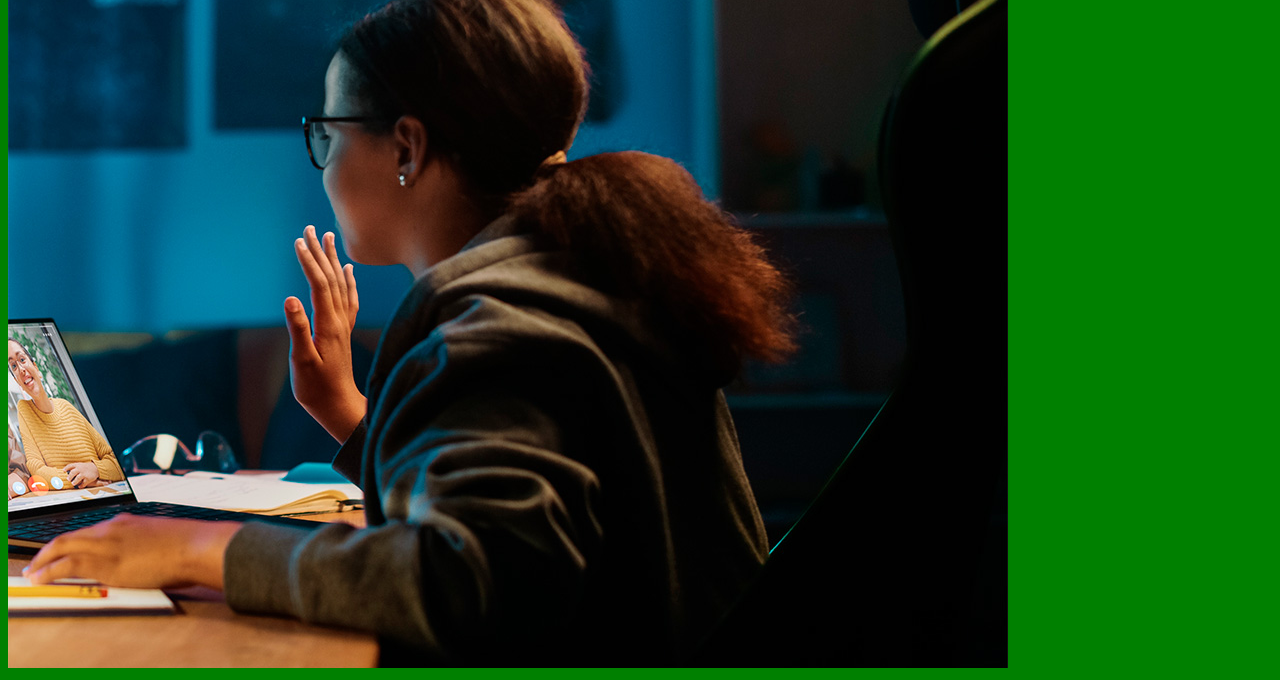
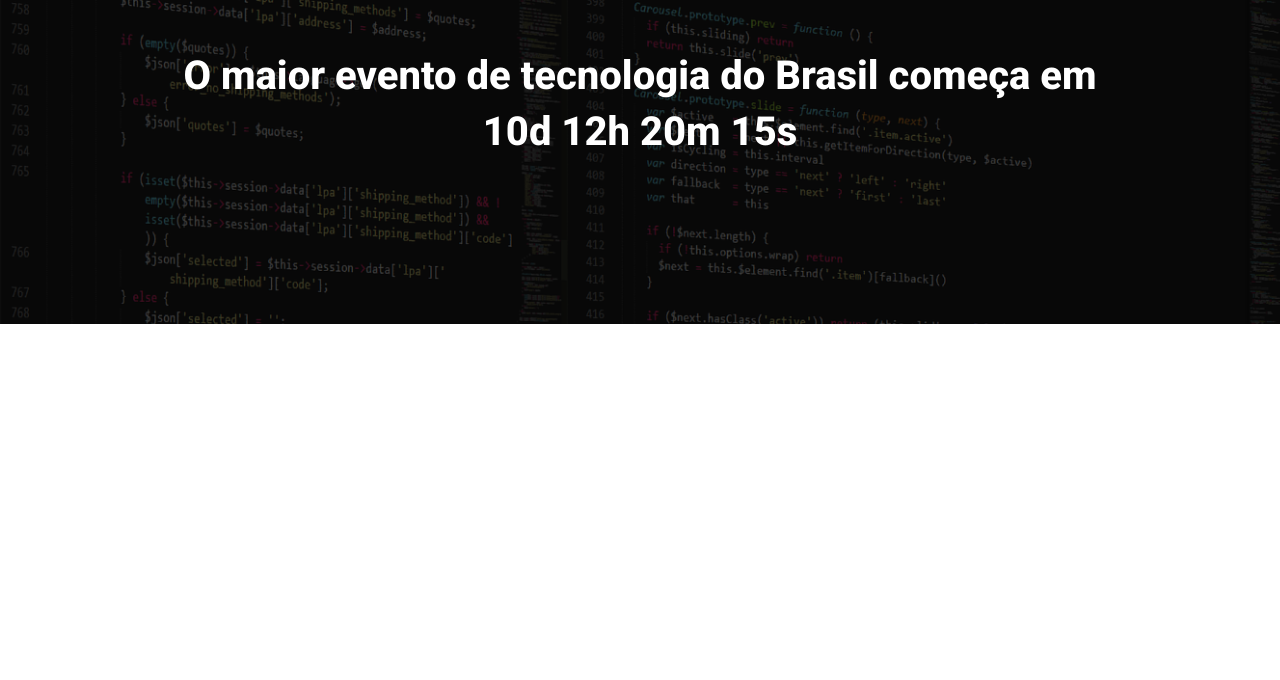
Before and after one commit to FernandoSilvaDev/ebac_tech_talks, a website built with Parcel: page src/index.html in a window 1280 px wide. Shown: the part 160-840 px from the top of the page. After the commit the page ends 800 px from the top, so only its background shows below. Built offline with nearby package versions, Linux system fonts and the light colour scheme.

Commit message:
criando hero

```diff
--- a/src/index.html
+++ b/src/index.html
@@ -1,14 +1,25 @@
 <!DOCTYPE html>
-<html lang="en">
+<html lang="pt-BR">
 <head>
     <meta charset="UTF-8">
     <meta name="viewport" content="width=device-width, initial-scale=1.0">
-    <title>Document</title>
+    <title>EBAC Tech Talks</title>
+
+    <link rel="preconnect" href="https://fonts.googleapis.com">
+    <link rel="preconnect" href="https://fonts.gstatic.com" crossorigin>
+    <link href="https://fonts.googleapis.com/css2?family=Lobster&family=Roboto:wght@700;800&display=swap" rel="stylesheet">
+    <link href="https://fonts.googleapis.com/css2?family=Roboto&display=swap" rel="stylesheet">
     <link rel="stylesheet" href="styles/main.scss">
 </head>
 <body>
-    <h1>Olá!</h1>
-    <img src="./images/backend.png" alt="">
+    <header class="hero">
+        <div class="container">
+            <img class="hero__logo" src="./images/ebac_logo.svg" alt="EBAC">
+            <p class="hero__text">
+                O maior evento de tecnologia do Brasil começa em 10d 12h 20m 15s
+            </p>
+        </div>
+    </header>
     <script>src="scripts/main.js"</script>
 </body>
 </html>
--- /dev/null
+++ b/src/styles/_hero.scss
@@ -0,0 +1,54 @@
+.hero {
+    padding-top: 64px;
+    padding-bottom: 100px;
+    background-image: url(../images/fundo.png);
+    background-repeat: no-repeat;
+    background-size: cover; //Para cobrir toda largura
+    position: relative; // Position relative é para prender o elemento com posição absolute e não ocupar toda a tela no overlay.
+
+    .container {
+        position: relative; //Para sobrepor ao elemento com position absolute.
+    }
+
+    //Criar uma overlay, colocar um elemento por cima. (cor preta com opacidade baixa)
+    &::before {
+        position: absolute; //posição fixa
+        top: 0;
+        left: 0;
+        width: 100%;
+        height: 100%;
+        background-color: #000;
+        content: ''; //Para o elemento estar por cima ele precisa de um conteudo mesmo que seja um content vazio.
+        opacity: .7; //Diminuir a opacidade da cor Black
+    }
+
+    &__text {
+        margin-top: 64px;
+        margin-bottom: 64px;
+        font-size: 40px;
+        line-height: 56px;
+        color: #fff;
+        font-weight: 800;
+        text-align: center; //Centralizar o texto
+    }
+
+    &__logo {
+        margin: 0 auto;
+        height: 80px;
+        display: block; //para centralizar o logo
+    }
+
+    @media (max-width: 640px) {
+        padding: 40px 0;
+
+        &__logo {
+            height: 40px;
+        }
+
+        &__text {
+            font-size: 22px;
+            line-height: 24px;
+            margin: 24px 0;
+        }
+    }
+}
--- a/src/styles/main.scss
+++ b/src/styles/main.scss
@@ -1,3 +1,26 @@
-body {
-    background-color: green;
+@use 'hero';
+
+//Reset
+* {
+    margin: 0;
+    padding: 0;
+    box-sizing: border-box;
+    font-family: Roboto, sans-serif;
+    color: #fff;
 }
+
+.container {
+    max-width: 960px;
+    width: 100%;
+    margin: 0 auto;
+
+    //Cellphone
+    @media (max-width: 640px) {
+        max-width: 80%;
+    }
+
+    //Tablet
+    @media (max-width: 1024px) {
+        max-width: 90%;
+    }
+}
```
